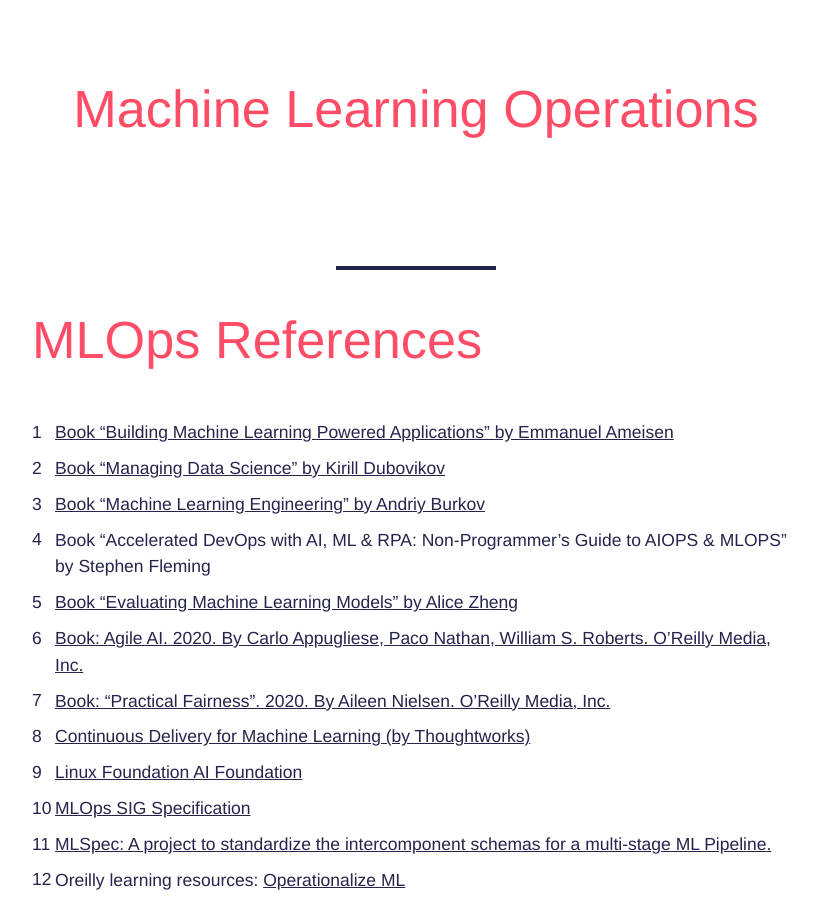
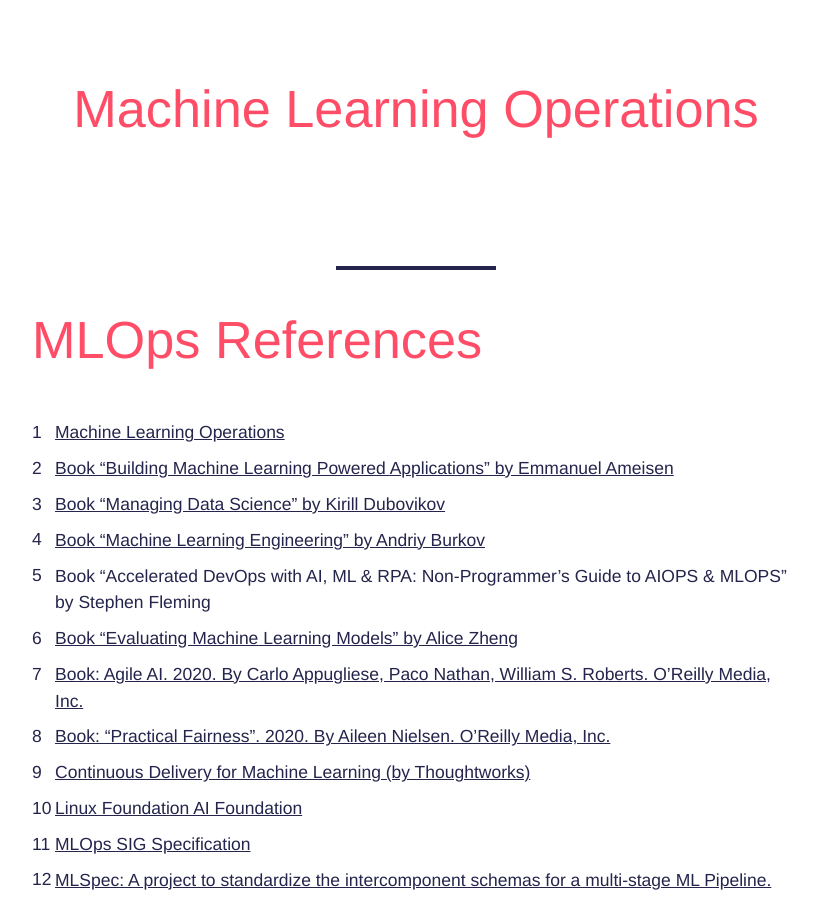
Before and after one commit to innoq/ml-ops.org, a Jekyll site: the page built from content/references.md, in a window 1280 px wide and 900 px high. Shown: the whole window, without its empty margins (224-1042 px from the left). Built offline with Jekyll 4.4.1, drawn with Linux system fonts in a browser that asks for light colours; some web fonts are replaced.

Commit message:
new refs

```diff
--- a/content/references.md
+++ b/content/references.md
@@ -5,8 +5,9 @@
 
 # MLOps References
 
-1. [Book "Building Machine Learning Powered Applications" by  Emmanuel Ameisen](https://learning.oreilly.com/library/view/building-machine-learning/9781492045106/)
-2. [Book "Managing Data Science" by Kirill Dubovikov](https://www.packtpub.com/eu/data/managing-data-science)
+1. [Machine Learning Operations](https://ml-ops.org/)
+2. [Book "Building Machine Learning Powered Applications" by  Emmanuel Ameisen](https://learning.oreilly.com/library/view/building-machine-learning/9781492045106/)
+3. [Book "Managing Data Science" by Kirill Dubovikov](https://www.packtpub.com/eu/data/managing-data-science)
 1. [Book “Machine Learning Engineering” by Andriy Burkov](http://www.mlebook.com/wiki/doku.php?id=start)
 2. Book "Accelerated DevOps with AI, ML & RPA: Non-Programmer's Guide to AIOPS & MLOPS" by Stephen Fleming
 4. [Book "Evaluating Machine Learning Models" by Alice Zheng](https://learning.oreilly.com/library/view/evaluating-machine-learning/9781492048756/)
```
